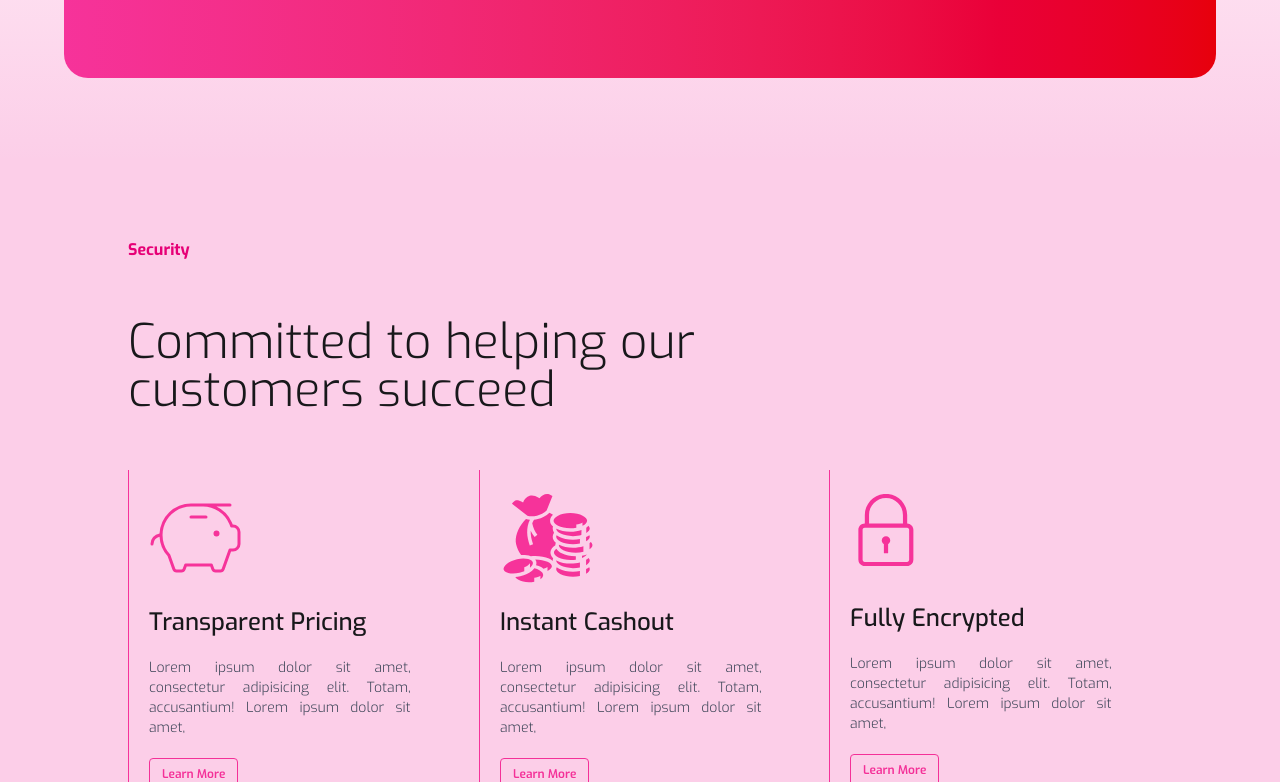
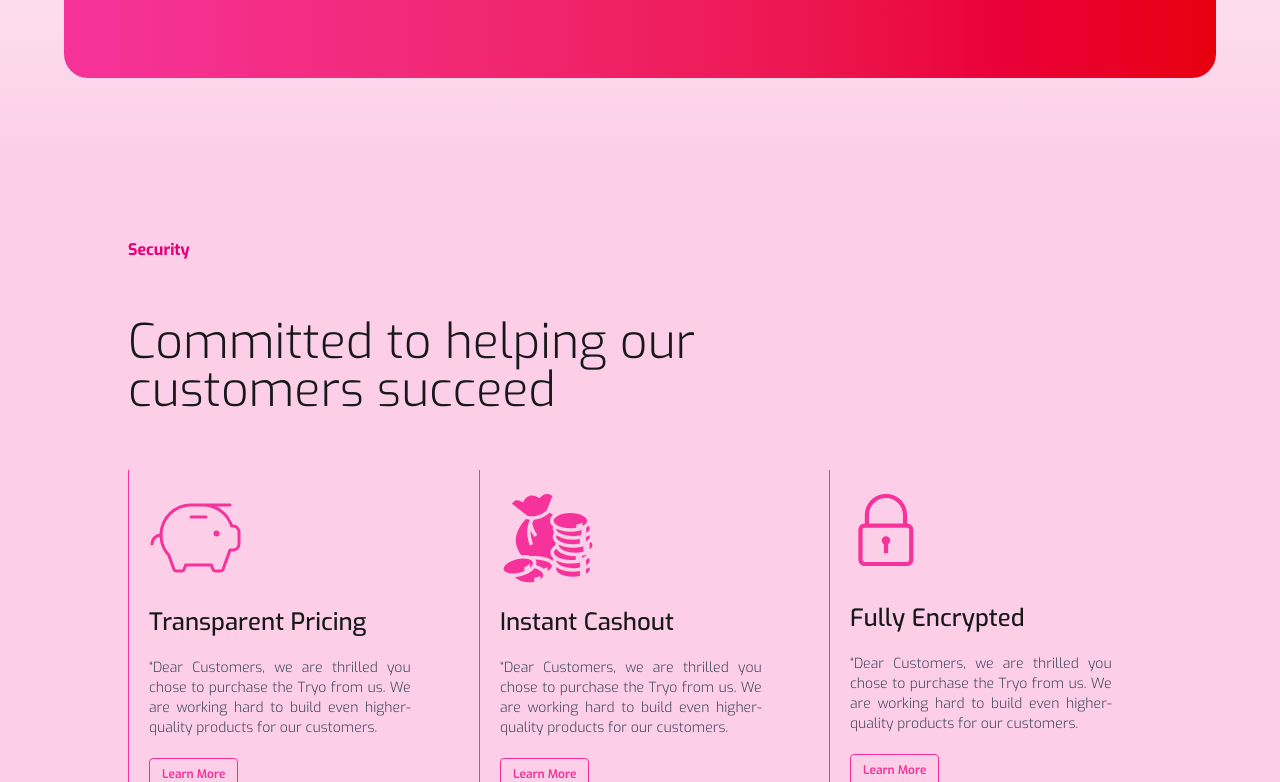
Before and after one commit to kamrul2006/KI-BANK_JT, a React (Vite) app: page / in a window 1280 px wide. Shown: the part 2018-2800 px from the top of the page. Built offline with nearby package versions, Linux system fonts and the light colour scheme.

Commit message:
AffortLess mony section added

```diff
--- /dev/null
+++ b/src/Components/Home/AffordLessMoney.jsx
@@ -0,0 +1,32 @@
+import React from 'react'
+
+export const AffordLessMoney = () => {
+    return (
+        <div className='bg-gradient-to-t from-white to-pink-200 py-10 lg:py-20'>
+
+            <div className='bg-gradient-to-t to-white from-pink-200 max-w-5xl lg:mx-auto mx-10 rounded-4xl '>
+                <div
+                    className='max-w-5xl mx-auto bg-cover bg-center relative rounded-4xl flex flex-col lg:flex-row items-center justify-center gap-7 px-6'
+                    style={{ backgroundImage: "url(/bxy.png)", }}>
+
+                    {/* ----image------- */}
+                    <img src="Xcard.png" alt="card" className='w-1/2 h-[500px] hover:-scale-x-100 transition' />
+
+                    {/* --------text---- */}
+                    <div className='p-10 backdrop-blur lg:mr-5 m-5 lg:m-0 border border-pink-500 rounded-3xl  hover:shadow-2xl lg:hover:p-12 transition-all'>
+                        <h1 className='text-5xl font-semibold pb-7 text-pink-600 '>Effortless Money Management</h1>
+
+                        <p className='font-medium'>
+                            “Dear Customers, we are thrilled you chose to purchase the Tryo from us. We are working hard to build even higher-quality products for our customers. We would love to hear your thoughts and opinion. Please go Tryo to share with us your feedback. Thank you.”
+                        </p>
+
+                        <button className='btn btn-secondary mt-7'>
+                            Get Card
+                        </button>
+                    </div>
+
+                </div>
+            </div>
+        </div>
+    )
+}
--- a/src/Components/Home/Security.jsx
+++ b/src/Components/Home/Security.jsx
@@ -5,7 +5,7 @@ import { TfiLock } from 'react-icons/tfi'
 
 export const Security = () => {
     return (
-        <div className=' bg-pink-200'>
+        <div className=' bg-pink-200 px-10 lg:px-0'>
             <div className='max-w-5xl mx-auto py-10 lg:py-20'>
                 <Fade>
                     <p className='text-pink-600 font-bold z-50'>Security</p>
@@ -26,8 +26,7 @@ export const Security = () => {
                             <h2 className='text-2xl font-medium'>Transparent Pricing</h2>
 
                             <p className='text-sm text-gray-700 text-justify pr-5'>
-                                Lorem ipsum dolor sit amet, consectetur adipisicing elit. Totam, accusantium!
-                                Lorem ipsum dolor sit amet,
+                                “Dear Customers, we are thrilled you chose to purchase the Tryo from us. We are working hard to build even higher-quality products for our customers.
                             </p>
 
                             <button className='btn btn-secondary btn-outline btn-sm'>
@@ -46,8 +45,7 @@ export const Security = () => {
                             <h2 className='text-2xl font-medium'>Instant Cashout</h2>
 
                             <p className='text-sm text-gray-700 text-justify pr-5'>
-                                Lorem ipsum dolor sit amet, consectetur adipisicing elit. Totam, accusantium!
-                                Lorem ipsum dolor sit amet,
+                                “Dear Customers, we are thrilled you chose to purchase the Tryo from us. We are working hard to build even higher-quality products for our customers.
                             </p>
 
                             <button className='btn btn-secondary btn-outline btn-sm'>
@@ -65,8 +63,7 @@ export const Security = () => {
                             <h2 className='text-2xl font-medium'>Fully Encrypted</h2>
 
                             <p className='text-sm text-gray-700 text-justify pr-5'>
-                                Lorem ipsum dolor sit amet, consectetur adipisicing elit. Totam, accusantium!
-                                Lorem ipsum dolor sit amet,
+                                “Dear Customers, we are thrilled you chose to purchase the Tryo from us. We are working hard to build even higher-quality products for our customers.
                             </p>
 
                             <button className='btn btn-secondary btn-outline btn-sm'>
--- a/src/Pages/HomePage.jsx
+++ b/src/Pages/HomePage.jsx
@@ -4,6 +4,7 @@ import { Brands } from '../Components/Home/Brands'
 import { AboutUsSection } from '../Components/Home/AboutUsSection'
 import { Stats } from '../Components/Home/Stats'
 import { Security } from '../Components/Home/Security'
+import { AffordLessMoney } from '../Components/Home/AffordLessMoney'
 
 export const HomePage = () => {
     return (
@@ -18,6 +19,8 @@ export const HomePage = () => {
             <Stats />
 
             <Security />
+
+            <AffordLessMoney />
         </div>
     )
 }
```
Also changed, not shown: public/Xcard.png (added), 1 other file (tests, documents, lock files or other folders).
